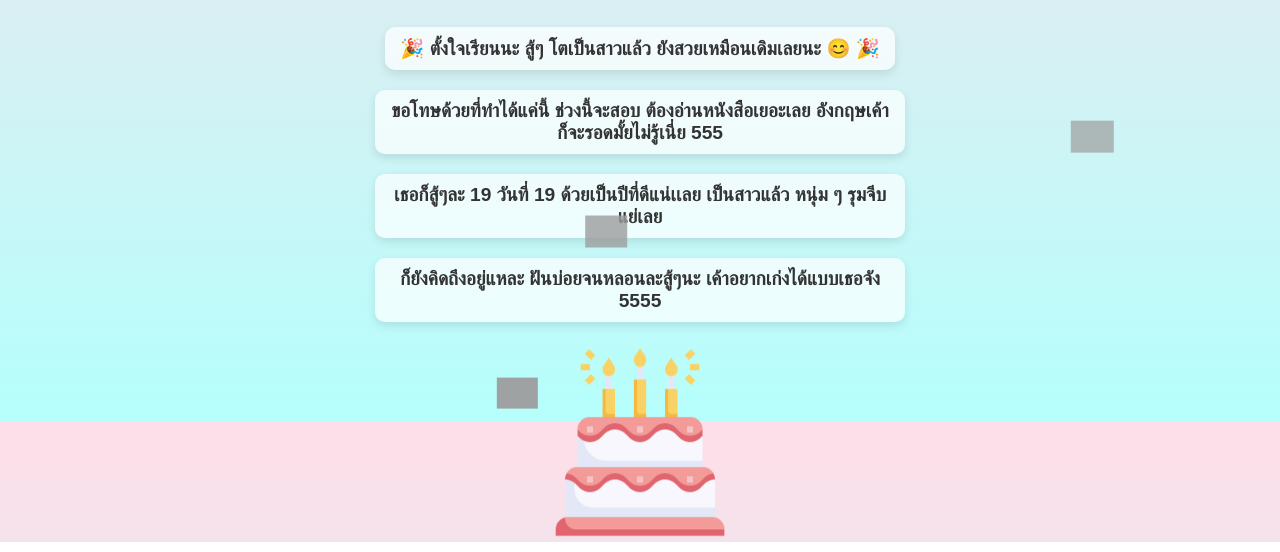
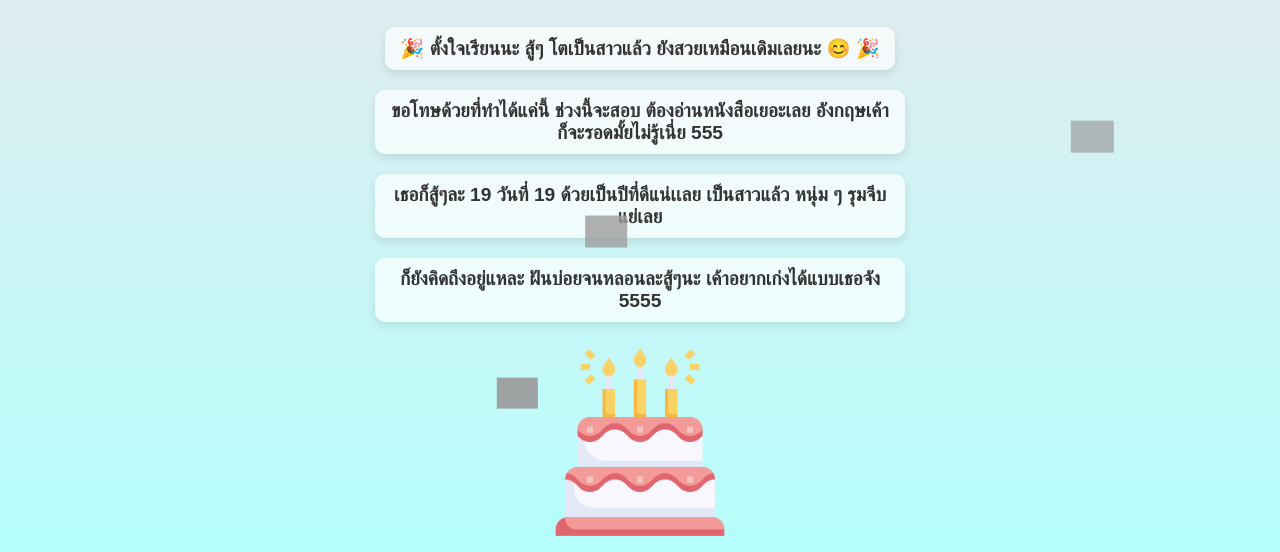
Before and after one commit to RealPocky/birthday-suda, a plain HTML site: page index.html in a window 1280 px wide. Shown: the part 429-981 px from the top of the page. Drawn offline with Linux system fonts and the light colour scheme; grey boxes are pictures that could not be loaded.

Commit message:
Update index.html

```diff
--- a/index.html
+++ b/index.html
@@ -7,18 +7,18 @@
     <style>
         body {
             margin: 0;
-            padding: 0;
+            padding: 50px 0 0 0; /* เว้นด้านบน */
             background: linear-gradient(#ffdee9, #b5fffc);
-            height: 100vh;
+            min-height: 100vh; /* ให้ความสูงอย่างน้อยเต็มจอ แต่เลื่อนต่อได้ */
             display: flex;
-            justify-content: flex-start; /* ให้เริ่มจากบนลงล่าง */
+            flex-direction: column;
             align-items: center;
-            flex-direction: column;
             font-family: 'Prompt', sans-serif;
-            overflow: hidden;
             text-align: center;
-            padding-top: 50px; /* เว้นระยะจากด้านบน */
+            overflow-x: hidden; /* กันเลื่อนซ้าย-ขวา */
+            overflow-y: auto; /* อนุญาตเลื่อนขึ้นลง */
         }
+
 
         h1 {
             font-size: 3em;
```
